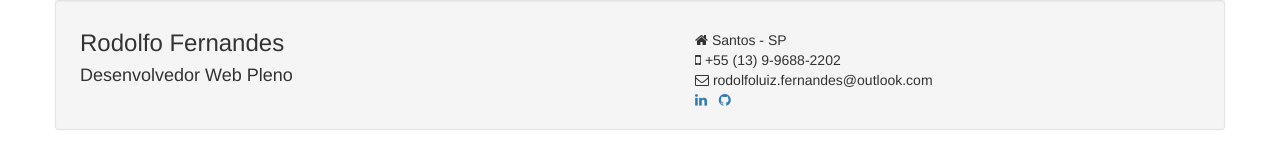
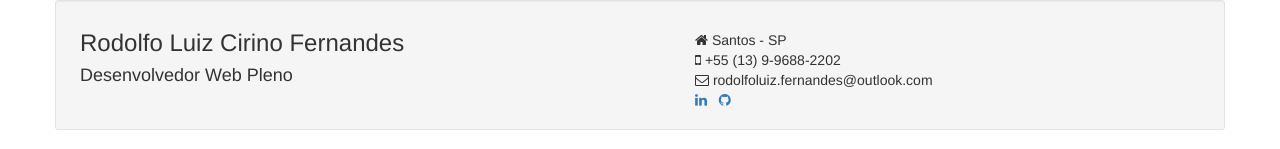
Before and after one commit to rodolfofernandes/rodolfofernandes.github.io, a plain HTML site: page index.html in a window 1280 px wide. Shown: the top 149 px of the page. Drawn offline with Linux system fonts and the light colour scheme.

Commit message:
nome completo

```diff
--- a/index.html
+++ b/index.html
@@ -12,7 +12,7 @@
                 <div class="container well well-sm">
 
                     <div class="col-md-6">
-                        <h3>Rodolfo Fernandes</h3>
+                        <h3>Rodolfo Luiz Cirino Fernandes</h3>
                         <h4>Desenvolvedor Web Pleno</h4>
                     </div>
                     <div class="col-md-6">
```
